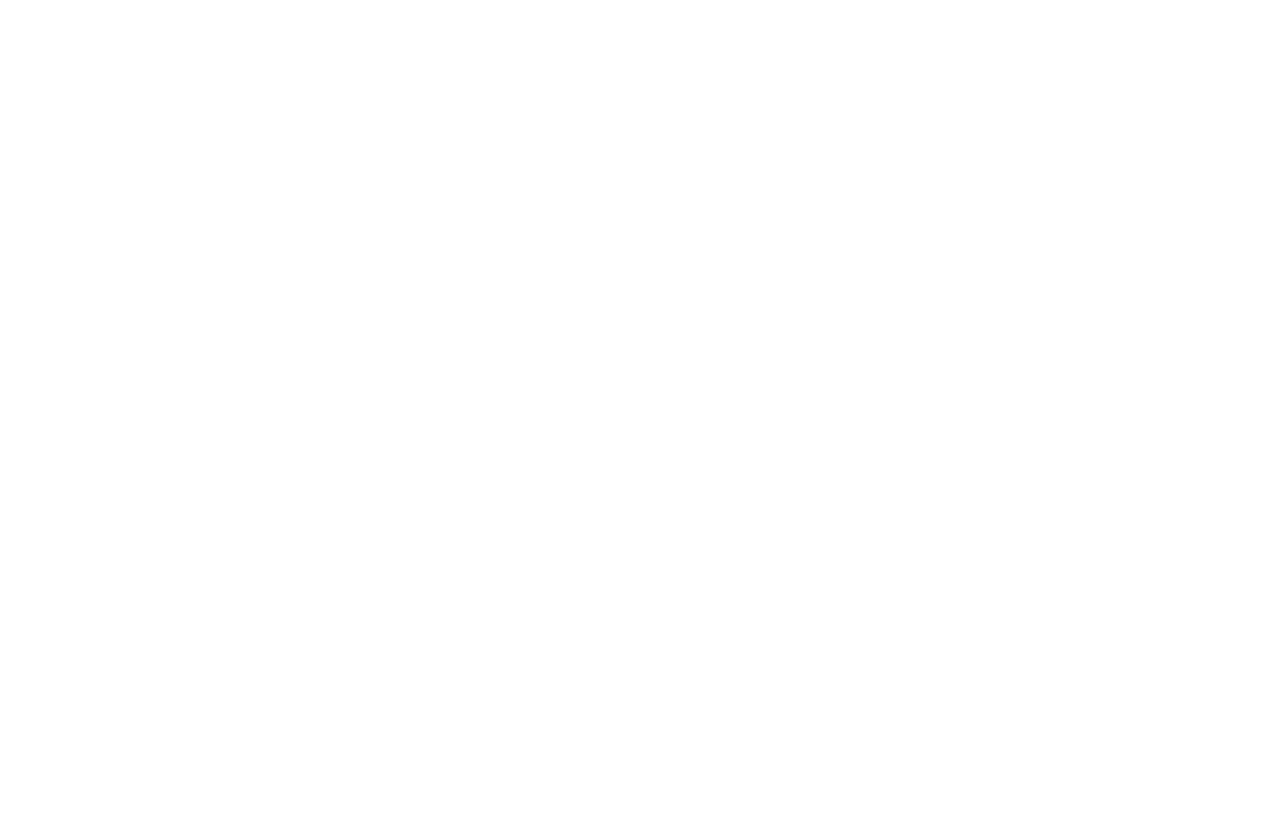
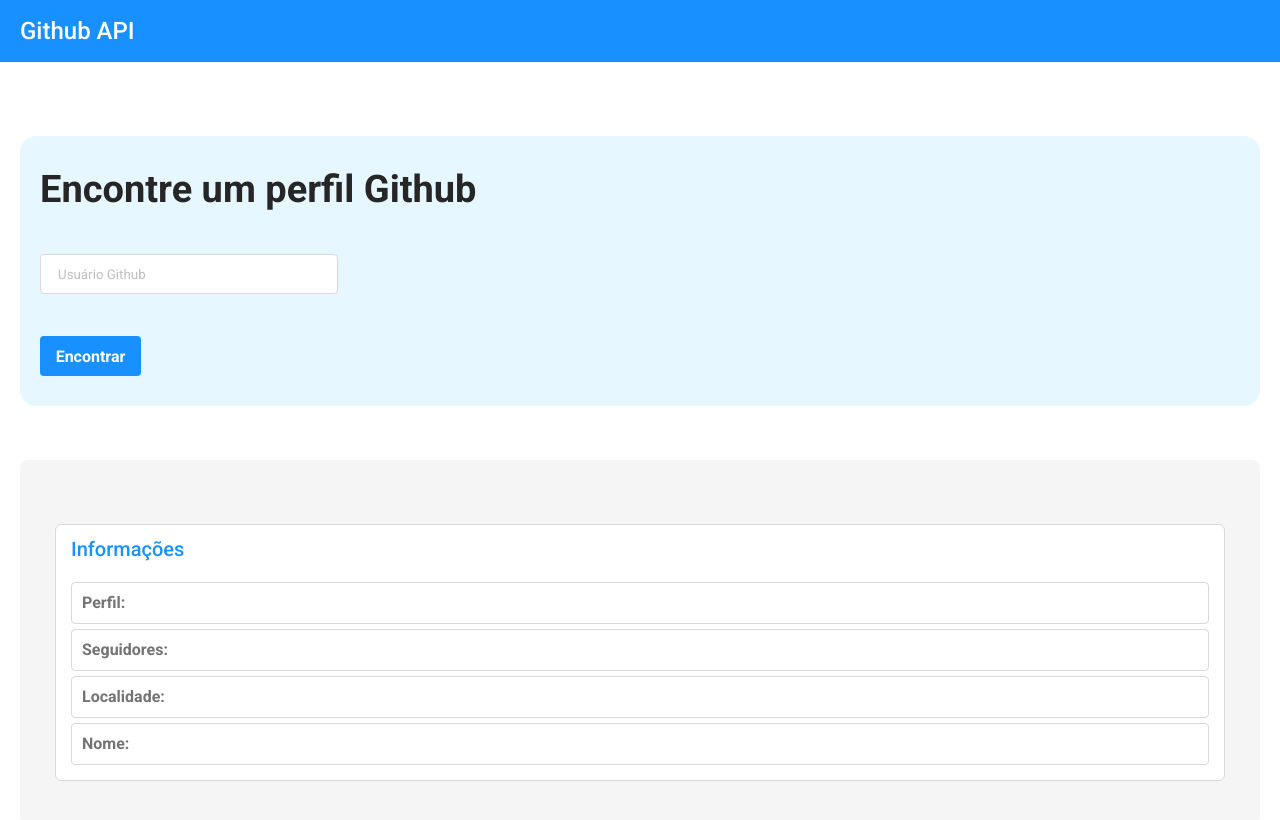
Before and after one commit to murilomartins93/react-request-challenge, a React (Vite) app: page /search-profile/results in a window 1280 px wide. Before the commit this address had no page. Shown: the top 820 px of the page. Built offline with nearby package versions, Linux system fonts and the light colour scheme.

Commit message:
:books: Results route

```diff
--- a/src/App.tsx
+++ b/src/App.tsx
@@ -2,6 +2,7 @@
 import Home from "./routes/Home";
 import HomeIndex from "./routes/Home/HomeIndex";
 import SearchProfile from "./routes/Home/SearchProfile";
+import Results from "./routes/Home/SearchProfile/Results";
 
 export default function App() {
   return (
@@ -10,7 +11,9 @@
         <Route path="/" element={<Home />}>
           <Route index element={<HomeIndex />} />
           <Route path="home" element={<Navigate to={"/"} />} />
-          <Route path="search-profile" element={<SearchProfile />} />
+          <Route path="search-profile" element={<SearchProfile />}>
+            <Route path="results" element={<Results />} />
+          </Route>
         </Route>
       </Routes>
     </BrowserRouter>
--- a/src/index.css
+++ b/src/index.css
@@ -20,9 +20,11 @@
   --rrc-card-primary: #e6f7ff;
   --rrc-card-title-font: #262626;
 
-  --rrc-card-results-bg: #f5f5f5;
-  --rrc-card-results-title: #1890ff;
-  --rrc-card-results-font: #737373;
+  --rrc-results-bg: #f5f5f5;
+  --rrc-results-info-bg: #ffffff;
+  --rrc-results-border: #d9d9d9;
+  --rrc-results-font: #737373;
+  --rrc-results-title: #1890ff;
 }
 
 * {
@@ -55,6 +57,10 @@
   margin: 0 auto;
 }
 
+.rrc-mt54 {
+  margin-top: 54px;
+}
+
 /* Button Styles */
 
 .rrc-btn {
--- /dev/null
+++ b/src/routes/Home/SearchProfile/Results/index.tsx
@@ -0,0 +1,18 @@
+import "./styles.css";
+
+export default function Results() {
+  return (
+    <div className="rrc-results-card rrc-mt54">
+      <div className="rrc-profile-img">
+        <img src="" />
+      </div>
+      <div className="rrc-results-info">
+        <h2>Informações</h2>
+        <p>Perfil:</p>
+        <p>Seguidores:</p>
+        <p>Localidade:</p>
+        <p>Nome:</p>
+      </div>
+    </div>
+  );
+}
--- /dev/null
+++ b/src/routes/Home/SearchProfile/Results/styles.css
@@ -0,0 +1,36 @@
+.rrc-results-card {
+  background-color: var(--rrc-results-bg);
+  border-radius: 8px;
+  padding: 45px 35px;
+}
+
+.rrc-profile-img {
+  width: 247px;
+}
+
+.rrc-results-info {
+  background-color: var(--rrc-results-info-bg);
+  border: 1px solid var(--rrc-results-border);
+  border-radius: 6px;
+  padding: 10px 15px;
+}
+
+.rrc-results-info h2 {
+  font-size: 20px;
+  font-weight: 500;
+  line-height: 28px;
+  color: var(--rrc-results-title);
+  margin-bottom: 19px;
+}
+
+.rrc-results-info p {
+  color: var(--rrc-results-font);
+  background-color: var(--rrc-results-info-bg);
+  border: 1px solid var(--rrc-results-border);
+  font-size: 16px;
+  font-weight: 700;
+  line-height: 24px;
+  border-radius: 4px;
+  margin-bottom: 5px;
+  padding: 8px 10px;
+}
--- a/src/routes/Home/SearchProfile/index.tsx
+++ b/src/routes/Home/SearchProfile/index.tsx
@@ -4,7 +4,7 @@
 export default function SearchProfile() {
   return (
     <main>
-      <form id="search-card">
+      <form id="search-card" className="rrc-mt54">
         <h1 className="rrc-card-title">Encontre um perfil Github</h1>
         <input
           name="profile"
```
